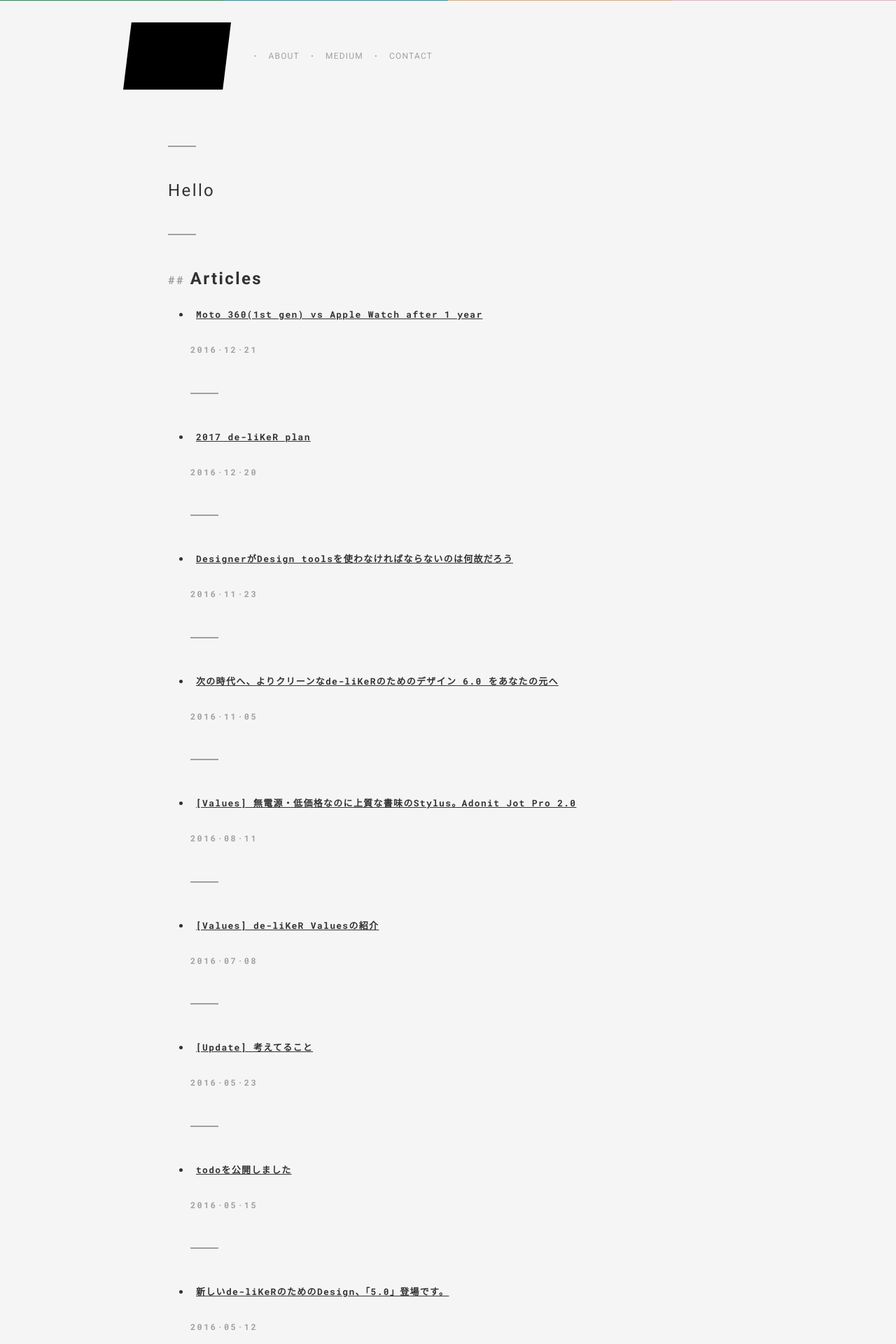
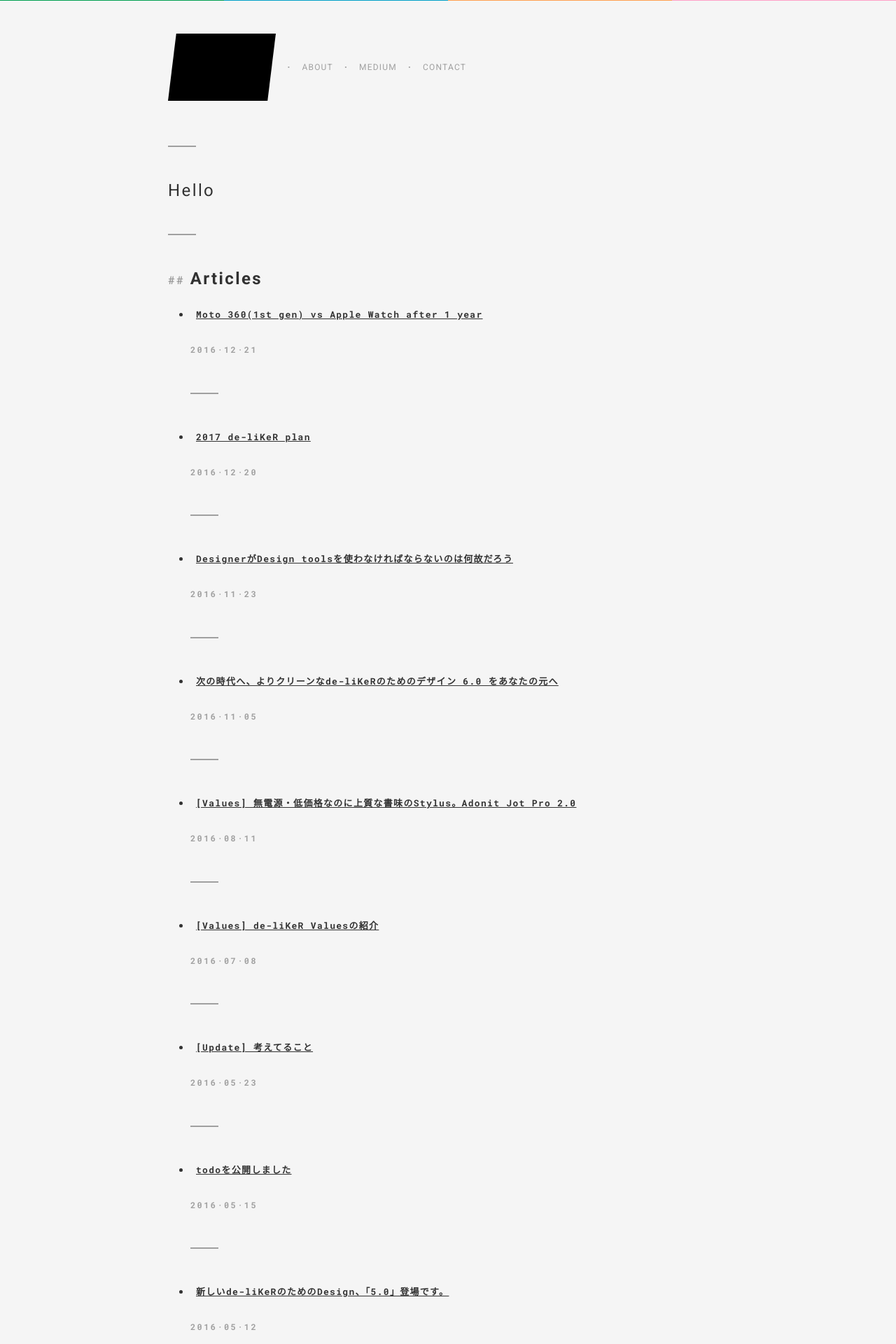
Before and after one commit to CreatorQsF/creatorqsf.github.io, a Jekyll site: the page built from index.md, in a window 1280 px wide. Shown: the top 1920 px of the page at 70% size. Built offline with Jekyll 4.4.1, drawn with Linux system fonts in a browser that asks for light colours; some web fonts are replaced.

Commit message:
Fix design

```diff
--- a/assets/css/style.css
+++ b/assets/css/style.css
@@ -12,7 +12,7 @@ body {
   body article,
   body header {
     margin: 0 auto;
-    max-width: 960px;
+    max-width: 800px;
     color: #323232; }
   body article {
     max-width: 800px; }
@@ -55,15 +55,15 @@ body {
     align-items: center;
     display: flex;
     font-size: 12px;
-    height: 160px; }
+    height: 96px;
+    margin: 48px 0 calc(48px + 16px) 0; }
     body header div.title h1 {
       display: inline-block; }
       body header div.title h1 a {
         display: block; }
         body header div.title h1 a img {
           display: block;
-          height: 96px;
-          margin: 32px 16px 32px 16px; }
+          height: 96px; }
     body header div.title > a {
       color: #a0a0a0;
       display: inline-block;
@@ -143,7 +143,7 @@ body {
       line-height: 2.1em; }
   body article p.pub-date {
     color: #a0a0a0;
-    font-family: "Roboto Mono", "GenShin", sans-serif;
+    font-family: "Roboto Mono", "GenShin", monospace;
     font-size: 12px;
     font-weight: 900;
     letter-spacing: .2em; }
@@ -155,6 +155,11 @@ body {
     height: 2px;
     margin: 48px 0;
     width: 40px; }
+  body article code {
+    font-family: "Roboto Mono", "GenShin", monospace;
+    background-color: #a0a0a0;
+    color: whitesmoke;
+    padding: 0 8px; }
   body aside {
     padding: 64px calc( ( 100vw - 360px ) / 2 ) 32px calc( ( 100vw - 360px ) / 2 ); }
   body footer {
```
Also changed, not shown: assets/css/style.scss (+10 -4 lines), 1 other file.
